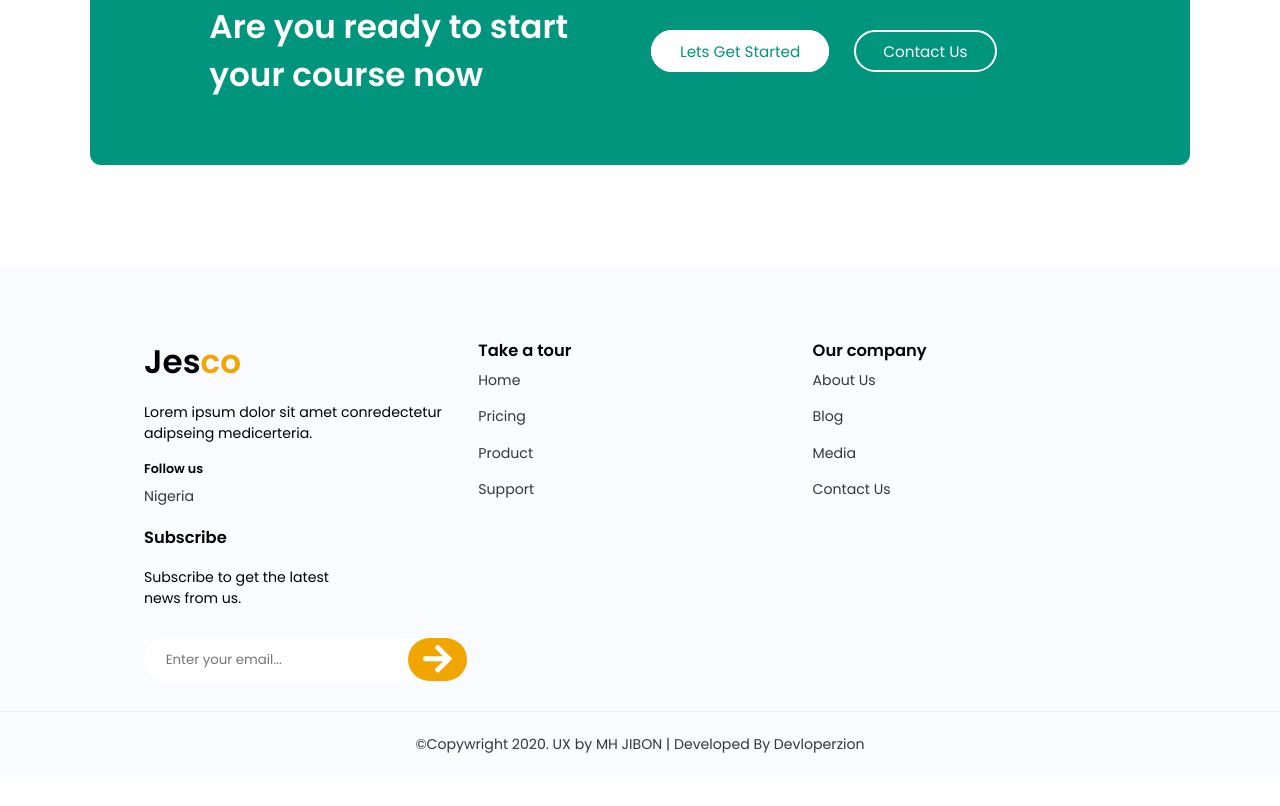
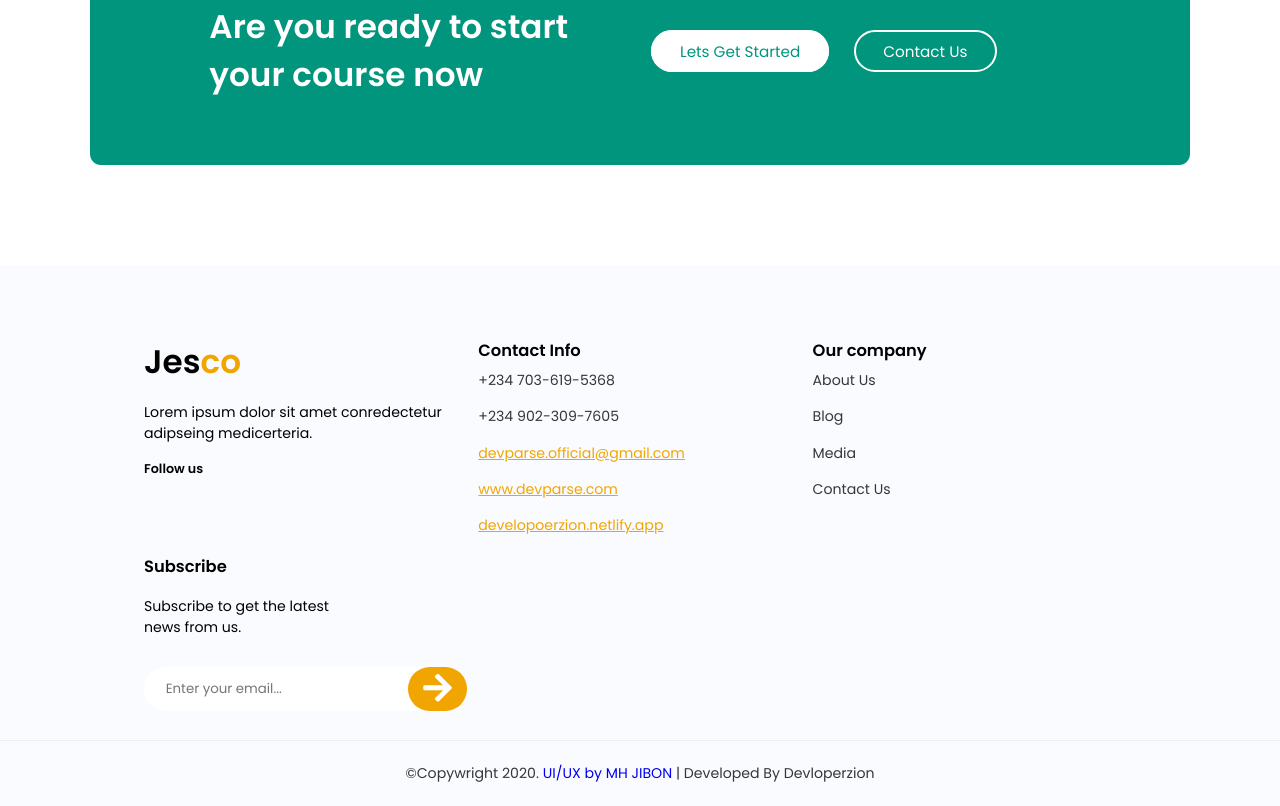
Before and after one commit to developerzion/jesco, a plain HTML site: page index.html in a window 1280 px wide. Shown: the part 2797-3603 px from the top of the page. Before the commit the page ends 3573 px from the top, so only its background shows below. Drawn offline with Linux system fonts and the light colour scheme.

Commit message:
File first commit

```diff
--- a/css/style.css
+++ b/css/style.css
@@ -300,6 +300,11 @@ section{
     font-size: 1.3rem;
     color: var(--default-black);
 }
+.footer .footer-wrapper .anchor a:nth-last-child(-n+3){
+    /* text-decoration: underline; */
+    color: var(--default-orange);
+    text-decoration: underline;
+}
 .footer .footer-wrapper .footer-content .footer-search{
     display: flex;
     align-items: center;
@@ -327,12 +332,13 @@ section{
 
 .copywright{
     margin-top: -4rem;
-    padding: 2rem 0;
+    padding: 2rem 4rem;
     border-top: 1px solid #eee;
     text-align: center;
     color: var(--default-black);
     font-size: 1.3rem;
     background: #fafbff;
+
 }
 
 
@@ -376,6 +382,7 @@ section{
     header span.bars{
         display: inline;
         margin-right: 1rem;
+        font-size: 3rem;
     }
     header .sign-login{
         display: none;
--- a/index.html
+++ b/index.html
@@ -168,14 +168,17 @@
             <span>Jes<b>co</b></span>
             <p class="jesco">Lorem ipsum dolor sit amet conredectetur adipseing medicerteria.</p>
             <h3>Follow us</h3>
-            <a>Nigeria</a>
+            <div class="follow">
+                <b href=""><span class="fa fa-whatsapp"></span></b>
+            </div>
         </div>
-        <div class="footer-content">
-            <h2>Take a tour</h2>
-            <a href="#">Home</a>
-            <a href="#">Pricing</a>
-            <a href="#">Product</a>
-            <a href="#">Support</a>
+        <div class="footer-content anchor">
+            <h2>Contact Info</h2>
+            <a>+234 703-619-5368</a>
+            <a>+234 902-309-7605</a>
+            <a href="mailto:devparse.official@gmail.com">devparse.official@gmail.com</a>
+            <a href="https://devparse.com/">www.devparse.com</a>
+            <a href="https://developerzion.netlify.app/" target="_blank">developoerzion.netlify.app</a>
         </div>
         <div class="footer-content">
             <h2>Our company</h2>
@@ -198,7 +201,7 @@
     </div>
 </section>
 <div class="copywright">
-    &copy;Copywright 2020. UX by MH JIBON | Developed By Devloperzion
+    &copy;Copywright 2020. <a href="https://www.uplabs.com/posts/education-website-landing-page-dd686696-9c63-4e65-a8ea-312e73f11928">UI/UX by MH JIBON</a> | Developed By Devloperzion
 </div>
 
 </body>
```
